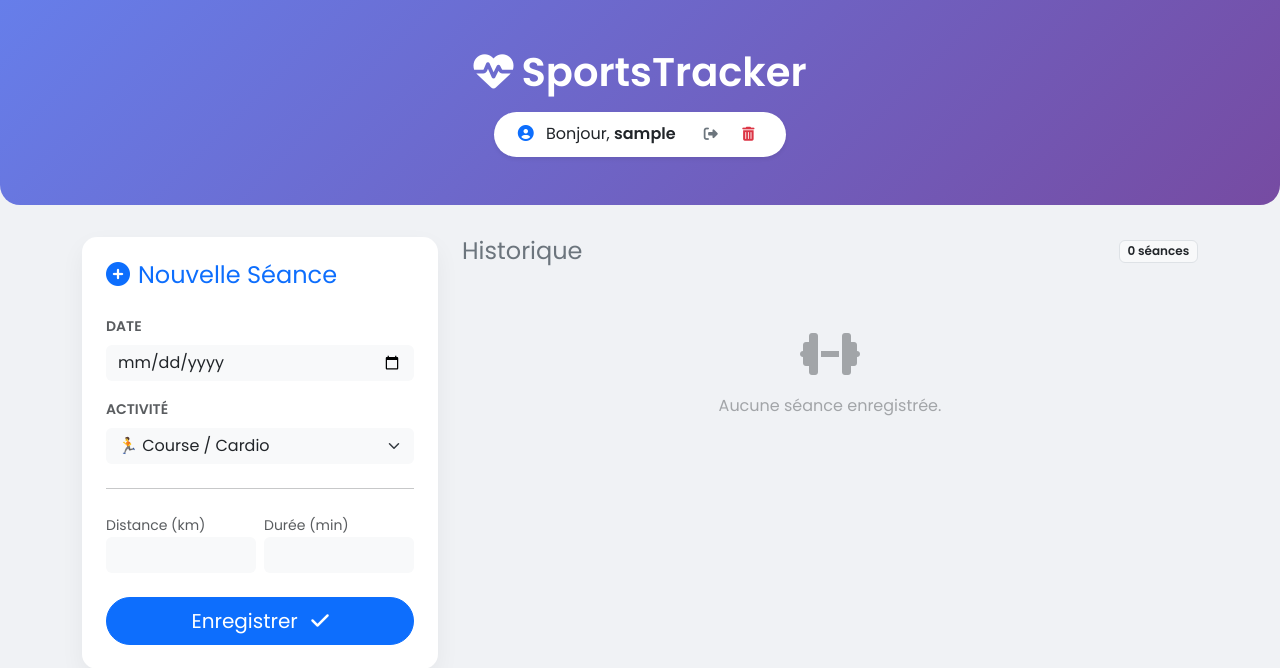
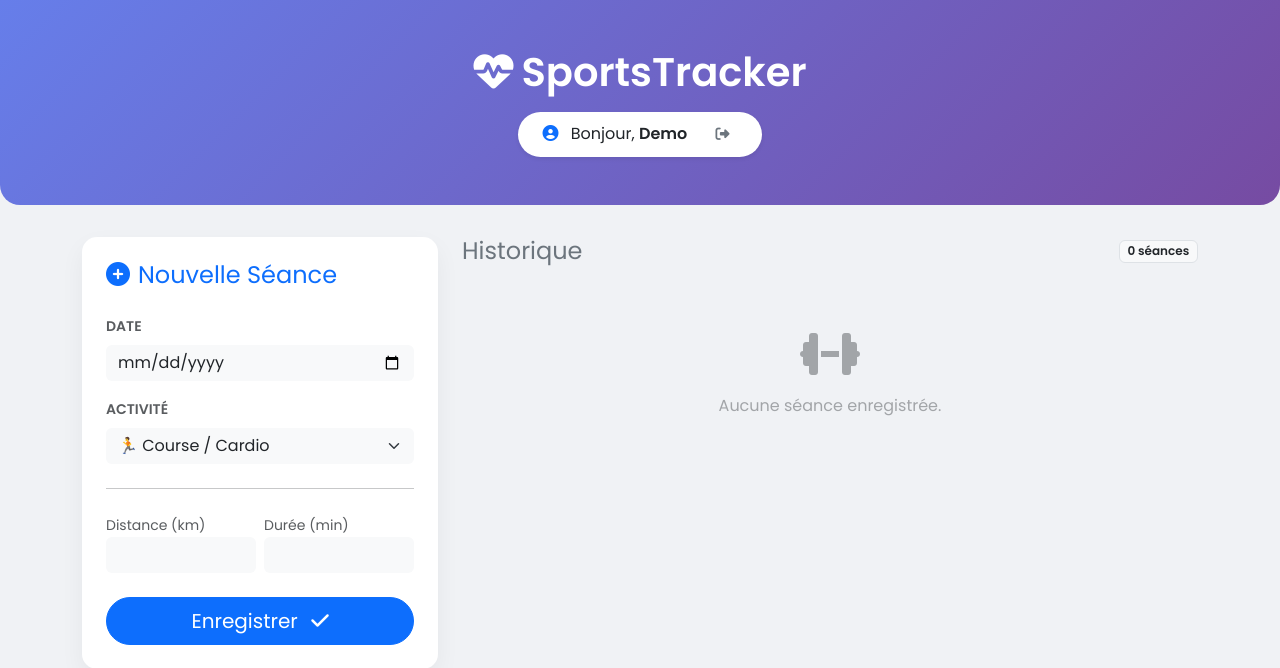
Before and after one commit to rlim-git/SportsTracker, a Flask app: page /dashboard in a window 1280 px wide. Shown: the top 668 px of the page. Run offline with Flask 3, Linux system fonts and the light colour scheme; the visitor is signed in with stand-in values (Sample User, id 1); data that the repository does not hold is empty; some libraries are stand-ins or nearby versions.

Commit message:
Ajout du compte demo

```diff
--- a/db_rel/init.sql
+++ b/db_rel/init.sql
@@ -13,3 +13,8 @@
 INSERT INTO users (username, password)
 VALUES ('admin', 'admin')
 ON CONFLICT (username) DO NOTHING;
+
+-- 4. Création du compte Demo
+INSERT INTO users (username, password)
+VALUES ('Demo', '')
+ON CONFLICT (username) DO NOTHING;
--- a/src/app.py
+++ b/src/app.py
@@ -113,6 +113,33 @@
             error = f"Erreur connexion base de données: {e}"
     return render_template('login.html', error=error)
 
+# --- ROUTE CONNEXION DÉMO ---
+@app.route('/demo_login')
+def demo_login():
+    try:
+        conn = get_pg_connection()
+        cur = conn.cursor()
+        # On cherche l'utilisateur 'Demo' créé par init.sql
+        cur.execute("SELECT id, username FROM users WHERE username = 'Demo'")
+        user_demo = cur.fetchone()
+        cur.close()
+        conn.close()
+
+        if user_demo:
+            # Connexion automatique sans mot de passe
+            session['user_id'] = user_demo[0]
+            session['username'] = user_demo[1]
+            flash("Bienvenue sur le compte de démonstration !", "success")
+            return redirect('/dashboard')
+        else:
+            flash("Le compte démo n'est pas encore initialisé.", "error")
+            return redirect('/')
+
+    except Exception as e:
+        print(f"Erreur Demo: {e}")
+        flash("Impossible de se connecter au compte démo.", "error")
+        return redirect('/')
+
 @app.route('/logout')
 def logout():
     session.clear()
@@ -122,6 +149,12 @@
 @app.route('/delete_account', methods=['POST'])
 def delete_account():
     if 'user_id' not in session: return redirect('/login')
+
+    # --- PROTECTION DU COMPTE DÉMO ---
+    if session.get('username') == 'Demo':
+        flash("Action interdite : Le compte de démonstration ne peut pas être supprimé.", "error")
+        return redirect('/dashboard')
+    # ---------------------------------
 
     user_id = session['user_id']
 
--- a/src/static/css/style.css
+++ b/src/static/css/style.css
@@ -11,9 +11,9 @@
 
 footer {
     background-color: #000;
-    padding: 1.6rem 0;
+    padding: 1rem 0;
     text-align: center;
-    font-size: 1.1rem;
+    font-size: 1rem;
     color: #f0f2f5;
 }
 
--- a/src/templates/home.html
+++ b/src/templates/home.html
@@ -16,7 +16,7 @@
         <div class="container">
             <a class="navbar-brand" href="#"><i class="fas fa-bolt text-danger me-2"></i>SportsTracker</a>
             <div class="ms-auto">
-                <a href="/login" class="btn btn-outline-light btn-sm px-4 rounded-pill">Connexion Démo</a>
+                <a href="/demo_login" class="btn btn-outline-light btn-sm px-4 rounded-pill">Connexion Démo</a>
             </div>
         </div>
     </nav>
--- a/src/templates/index.html
+++ b/src/templates/index.html
@@ -23,10 +23,12 @@
                     <i class="fas fa-sign-out-alt"></i>
                 </a>
 
-                <!-- Bouton Supprimer Compte (Ouvre la Modale) -->
-                <button type="button" class="btn btn-sm btn-outline-danger ms-1 border-0" data-bs-toggle="modal" data-bs-target="#deleteAccountModal" title="Supprimer mon compte">
-                    <i class="fas fa-trash-alt"></i>
-                </button>
+                <!-- Bouton Supprimer Compte (CACHÉ SI DEMO) -->
+                {% if username != 'Demo' %}
+                    <button type="button" class="btn btn-sm btn-outline-danger ms-1 border-0" data-bs-toggle="modal" data-bs-target="#deleteAccountModal" title="Supprimer mon compte">
+                        <i class="fas fa-trash-alt"></i>
+                    </button>
+                {% endif %}
             </div>
         </div>
     </header>
```
